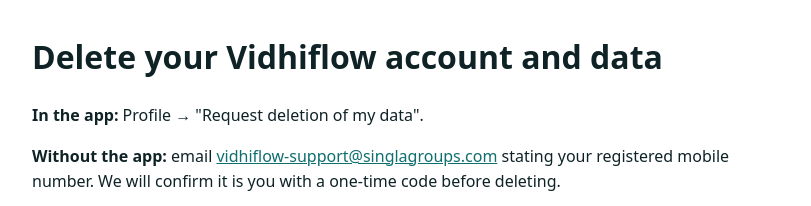
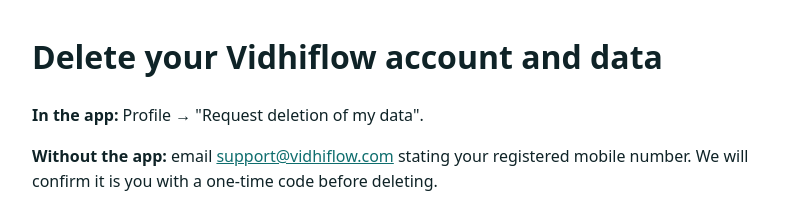
Before and after one commit to SINGLAGROUPS/vidhiflow-legal, a plain HTML site: page delete/index.html in a window 1280 px wide. Shown: the top 206 px of the page, without its empty margins (228-1039 px from the left). Drawn offline with Linux system fonts and the light colour scheme.

Commit message:
Contact address: support@vidhiflow.com (Mohit, 21 Nov; Compass #3104/#3102)
Co-Authored-By: Claude Opus 5.5 <noreply@anthropic.com>

```diff
--- a/delete/index.html
+++ b/delete/index.html
@@ -1 +1 @@
-<!doctype html><html lang="en"><head><meta charset="utf-8"><meta name="viewport" content="width=device-width,initial-scale=1"><title>Vidhiflow — Delete your account and data</title><style>body{font:16px/1.55 system-ui,sans-serif;max-width:760px;margin:2rem auto;padding:0 1rem;color:#0F2327}table{border-collapse:collapse;width:100%}td,th{border:1px solid #cfd8d6;padding:.4rem;text-align:left;vertical-align:top}a{color:#0F6E6E}</style></head><body><h1>Delete your Vidhiflow account and data</h1><p><strong>In the app:</strong> Profile → "Request deletion of my data".</p><p><strong>Without the app:</strong> email <a href="mailto:vidhiflow-support@singlagroups.com?subject=Delete%20my%20Vidhiflow%20account%20and%20data">vidhiflow-support@singlagroups.com</a> stating your registered mobile number. We will confirm it is you with a one-time code before deleting.</p><p>We act within <strong>30 days</strong>. Signing out, or the end of your employment or partnership, removes your phone's access and push address at once. Records the law requires us to keep, such as employment and tax records, are kept only as long as the law requires.</p><p>Effective date: 21 November 2026</p><p><a href="/privacy">Privacy Policy</a> · <a href="/support">Support</a> · <a href="/delete">Delete your data</a></p></body></html>
+<!doctype html><html lang="en"><head><meta charset="utf-8"><meta name="viewport" content="width=device-width,initial-scale=1"><title>Vidhiflow — Delete your account and data</title><style>body{font:16px/1.55 system-ui,sans-serif;max-width:760px;margin:2rem auto;padding:0 1rem;color:#0F2327}table{border-collapse:collapse;width:100%}td,th{border:1px solid #cfd8d6;padding:.4rem;text-align:left;vertical-align:top}a{color:#0F6E6E}</style></head><body><h1>Delete your Vidhiflow account and data</h1><p><strong>In the app:</strong> Profile → "Request deletion of my data".</p><p><strong>Without the app:</strong> email <a href="mailto:support@vidhiflow.com?subject=Delete%20my%20Vidhiflow%20account%20and%20data">support@vidhiflow.com</a> stating your registered mobile number. We will confirm it is you with a one-time code before deleting.</p><p>We act within <strong>30 days</strong>. Signing out, or the end of your employment or partnership, removes your phone's access and push address at once. Records the law requires us to keep, such as employment and tax records, are kept only as long as the law requires.</p><p>Effective date: 21 November 2026</p><p><a href="/privacy">Privacy Policy</a> · <a href="/support">Support</a> · <a href="/delete">Delete your data</a></p></body></html>
```
Also changed, not shown: privacy/index.html (+1 -1 lines), support/index.html (+1 -1 lines).
